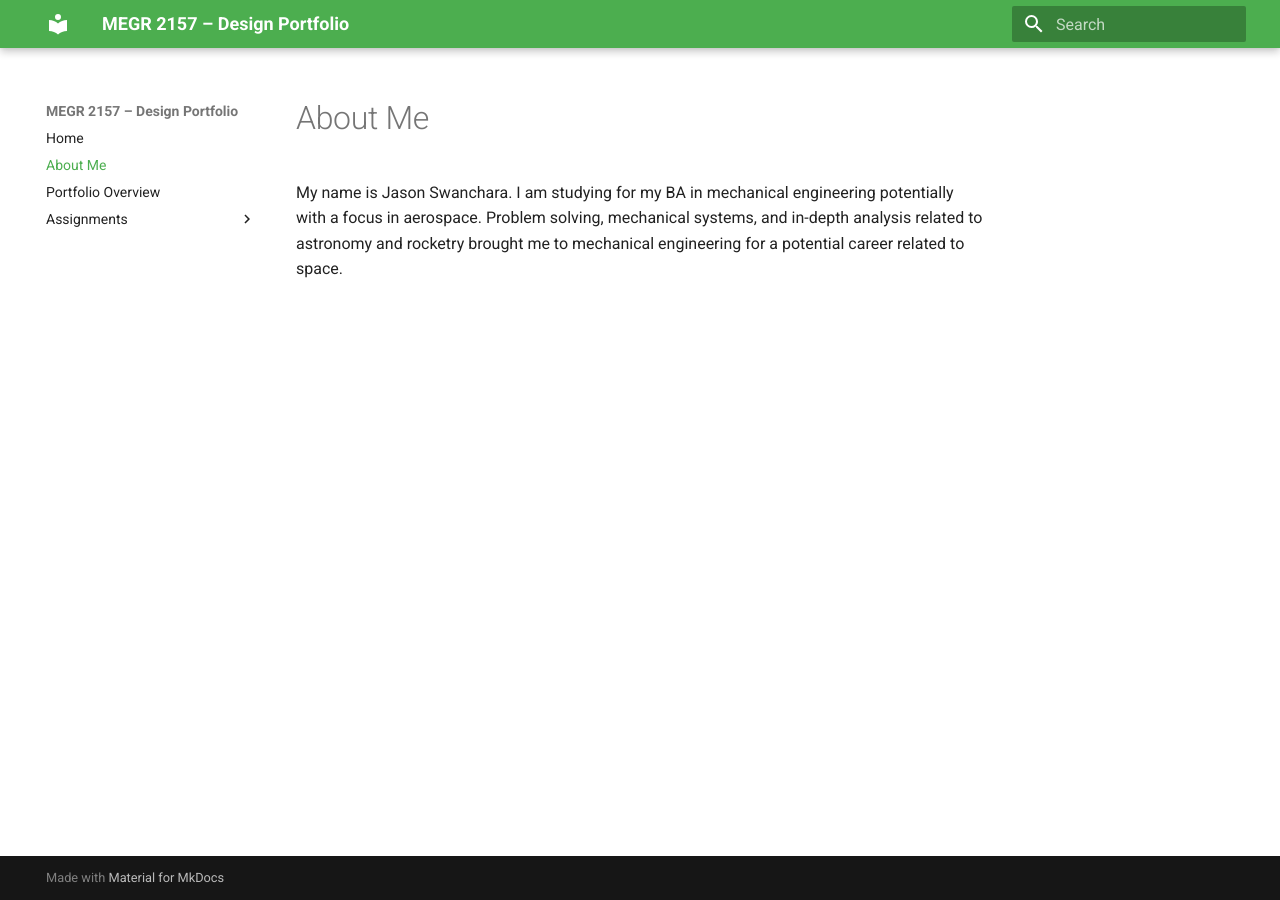
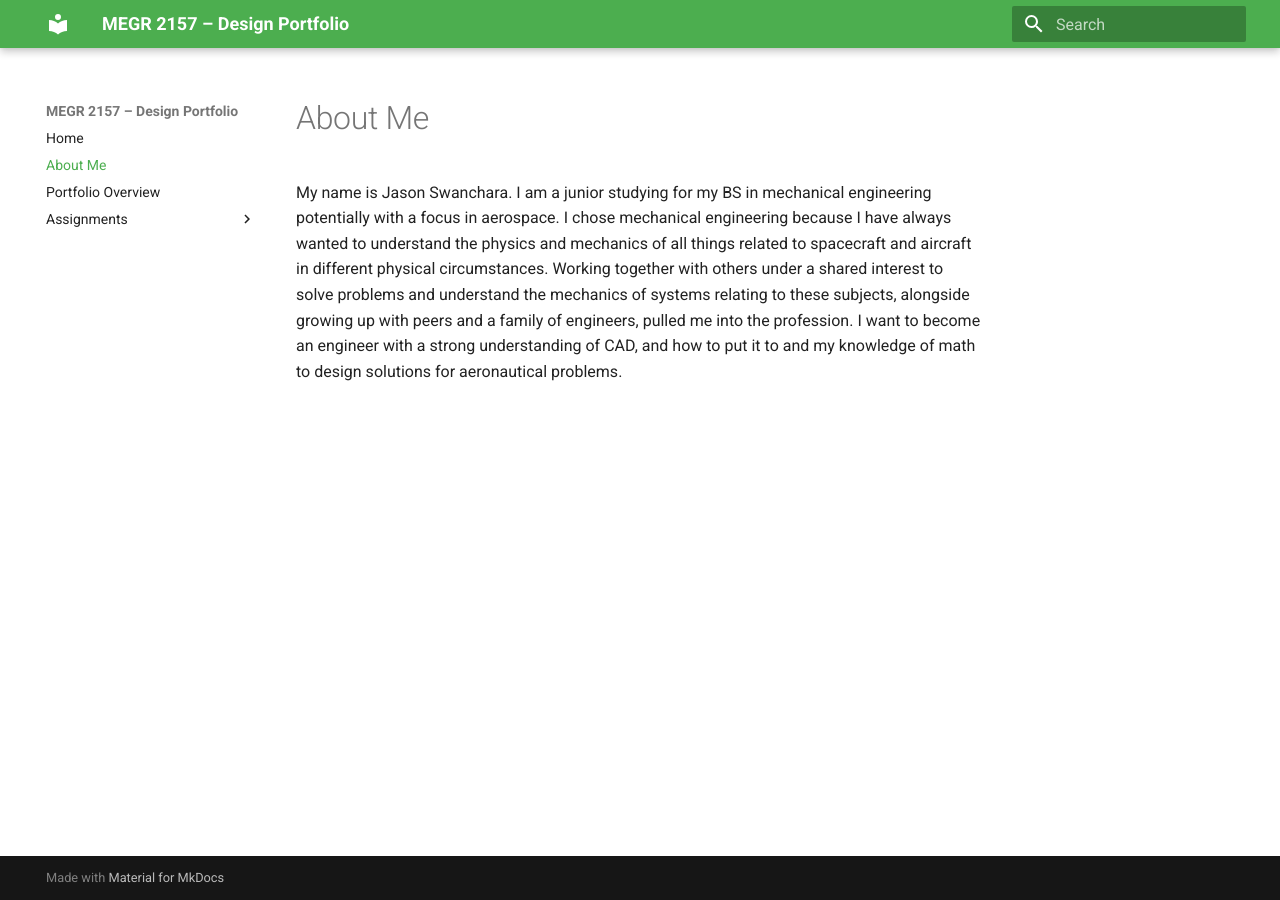
Before and after one commit to Jmswanchara/megr2156-portfolio, an MkDocs documentation site: the page built from docs/aboutme/index.md, in a window 1280 px wide. Built offline with MkDocs 1.6.1 and Material for MkDocs 9.7.7, drawn with Linux system fonts in a browser that asks for light colours.

Commit message:
Revise About Me section for clarity and detail
Expanded personal introduction and clarified academic focus.

```diff
--- a/docs/aboutme/index.md
+++ b/docs/aboutme/index.md
@@ -1,2 +1,2 @@
 #About Me
-My name is Jason Swanchara.  I am studying for my BA in mechanical engineering potentially with a focus in aerospace.  Problem solving, mechanical systems, and in-depth analysis related to astronomy and rocketry brought me to mechanical engineering for a potential career related to space.
+My name is Jason Swanchara.  I am a junior studying for my BS in mechanical engineering potentially with a focus in aerospace.  I chose mechanical engineering because I have always wanted to understand the physics and mechanics of all things related to spacecraft and aircraft in different physical circumstances.  Working together with others under a shared interest to solve problems and understand the mechanics of systems relating to these subjects, alongside growing up with peers and a family of engineers, pulled me into the profession.  I want to become an engineer with a strong understanding of CAD, and how to put it to and my knowledge of math to design solutions for aeronautical problems.
```
